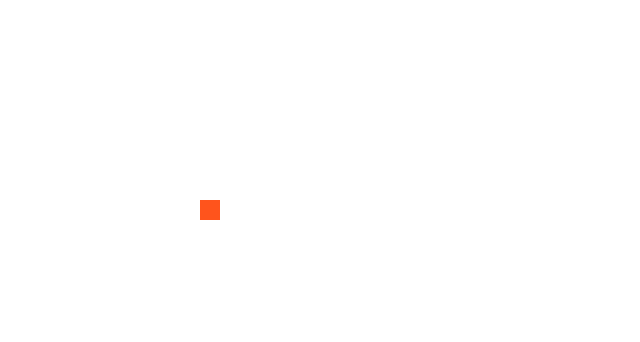
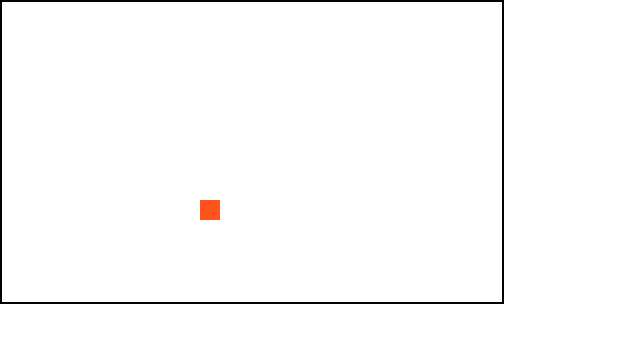
Before and after one commit to xata1st/Snake-game, a plain HTML site: page index.html in a window 1280 px wide. Shown: the whole page, without its empty margins (0-640 px from the left). Drawn offline with Linux system fonts and the light colour scheme.

Commit message:
Field added, Evented source created

```diff
--- a/index.html
+++ b/index.html
@@ -12,6 +12,7 @@
 
 
     <script type="text/javascript" src="js/start.js"></script>
+	<script type="text/javascript" src="js/Field.js"></script>
     <script type="text/javascript" src="js/Food.js"></script>
     <script type="text/javascript" src="js/Point.js"></script>
     <script type="text/javascript" src="js/Direction.js"></script>
--- /dev/null
+++ b/js/Evented.js
@@ -0,0 +1,3 @@
+app.Evented = (function() {
+
+})();
--- a/js/Field.js
+++ b/js/Field.js
@@ -1,3 +1,89 @@
 /**
  * Created by xata on 13.10.2014.
  */
+
+app.Field = (function() {
+
+	var that = {},
+		x,
+		y,
+		right,
+		bottom,
+		width,
+		height,
+		html = document.createElement('div'),
+		instance = null;
+
+	function init() {
+		html.className = 'field';
+	}
+
+	function getTop() {
+		return y;
+	}
+
+	function getRight() {
+		return right;
+	}
+
+	function getBottom() {
+		return bottom;
+	}
+
+	function getLeft() {
+		return x;
+	}
+
+	that.getTop = getTop;
+	that.getRight = getRight;
+	that.getBottom = getBottom;
+	that.getLeft = getLeft;
+
+	function create(parent, ax, ay, awidth, aheight) {
+		init();
+		if(ax !== undefined) {
+			x = ax;
+			html.style.left = x + 'px';
+		} else {
+			x = parseInt(html.style.left);
+		}
+
+		if(ay !== undefined) {
+			y = ay;
+			html.style.top = y + 'px';
+		} else {
+			y = parseInt(html.style.top);
+		}
+
+		if(awidth !== undefined) {
+			width = awidth;
+			html.style.width = width + 'px';
+		} else {
+			width = html.clientWidth;
+		}
+
+		if(aheight !== 0) {
+			height = aheight;
+			html.style.height = height + 'px';
+		} else {
+			height = html.clientHeight;
+		}
+
+		right = x + width;
+		bottom = y + height;
+
+		parent.appendChild(html);
+
+		return that;
+	}
+
+	function getInstance(parent, ax, ay, awidth, aheight) {
+		if(instance === null) {
+			return create(parent, ax, ay, awidth, aheight);
+		} else {
+			return instance;
+		}
+	}
+
+	return getInstance;
+})();
--- a/js/Snake.js
+++ b/js/Snake.js
@@ -101,7 +101,8 @@ app.Snake = (function() {
 
                 show();
 
-                doEat();
+                //doEat();
+				//eat();
 
                 canSetDirection = true;
             }
--- a/js/start.js
+++ b/js/start.js
@@ -8,7 +8,9 @@ window.onload = function() {
     console.log('start');
 
     var food = app.Food,
-        container = document.getElementById('container');
+        container = document.getElementById('container'),
+		field = new app.Field(container);
+
 
     food.setParent(container);
     food.setPosition(new app.Point(200, 200));
@@ -25,7 +27,7 @@ window.onload = function() {
 
     //snake.move();
 
-    snake.start();
+    //snake.start();
     //snake.stop();
 
 
--- a/style/style.css
+++ b/style/style.css
@@ -11,5 +11,14 @@
     background-color: green;
     width: 20px;
     height: 20px;
-    display: none;
+    display: block;
 }
+
+.field {
+	position: absolute;
+	top: 0px;
+	left: 0px;
+	height: 300px;
+	width: 500px;
+	border: 2px solid black;
+}
```
